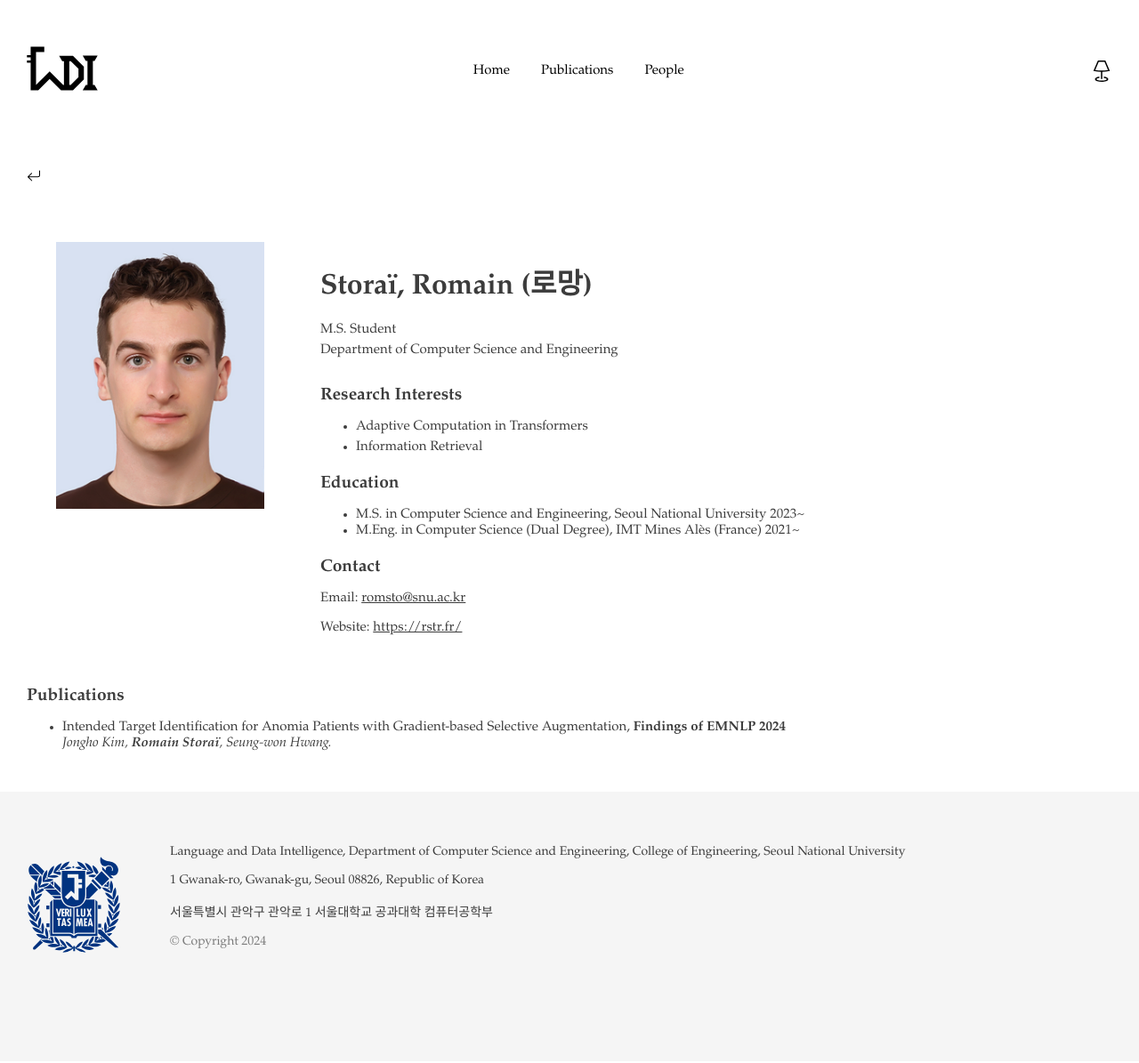
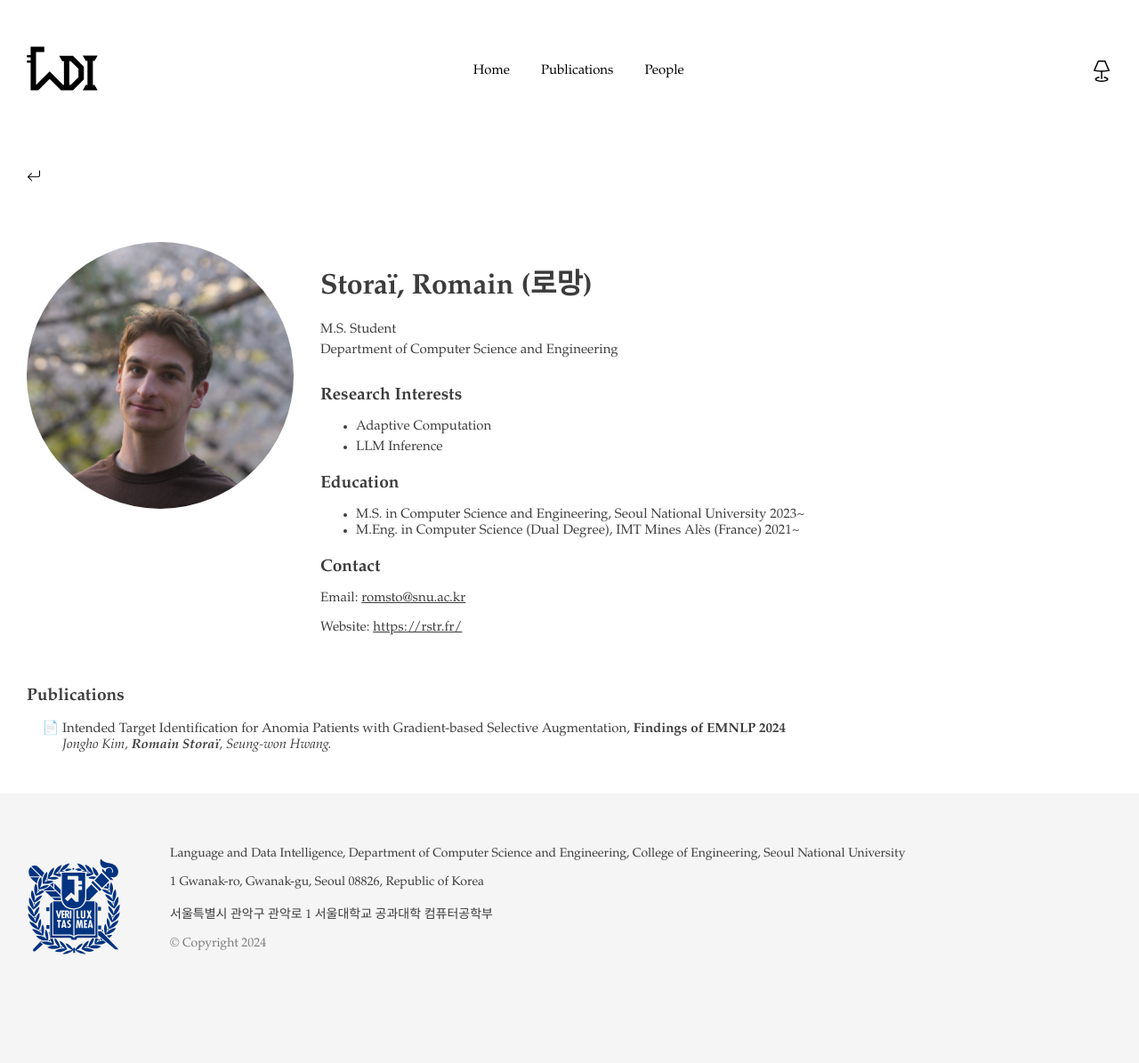
Before and after one commit to ldilab/ldilab.github.io, a Jekyll site: the page built from _people/storair.md, in a window 1280 px wide. Shown: the whole page at 89% size. Built offline with Jekyll 4.4.1, drawn with Linux system fonts in a browser that asks for light colours.

Commit message:
upgraded visual aspects (round pictures, fixed card height, adjusted lists)

```diff
--- a/_layouts/person.html
+++ b/_layouts/person.html
@@ -98,7 +98,7 @@ sitemap: false
         {% if ppublication.size > 0 %}
             <div class="other-info">
                 <h2 class="other-category">Publications</h2>
-                <ul>
+                <ul class="person-publications">
                     {% for publication in ppublication %}
                         {% assign ppublication_detail = publication | split: "|" %}
                         {% if ppublication_detail.size > 2 %}
--- a/_people/storair.md
+++ b/_people/storair.md
@@ -5,8 +5,8 @@ korean_name: 로망
 position: M.S. Student
 department: Department of Computer Science and Engineering
 interests:
- - "Adaptive Computation in Transformers"
- - "Information Retrieval"
+ - "Adaptive Computation"
+ - "LLM Inference"
 education:
  - "M.S. in Computer Science and Engineering, Seoul National University 2023~"
  - "M.Eng. in Computer Science (Dual Degree), IMT Mines Alès (France) 2021~"
--- a/assets/css/main.css
+++ b/assets/css/main.css
@@ -378,8 +378,13 @@ footer {
     font-size: 18px;
     font-weight: 600;
     margin-bottom: 5px;
-    text-decoration: none;
+    text-decoration: underline transparent;
     color: var(--text-color);
+    transition: text-decoration 0.3s ease-in-out;
+}
+
+.publication-title:hover {
+    text-decoration-color: var(--text-color);
 }
 
 .publication-authors {
@@ -421,20 +426,29 @@ footer {
     display: flex;
     width: 48%;
     margin-bottom: 30px;
+    height: 200px;
 }
 
 .person-image-container {
     width: 200px;
     height: 200px;
+    overflow: hidden;
+    position: relative;
+    border-radius: 50%;
     display: flex;
     justify-content: center;
     align-items: center;
-    overflow: hidden;
+    transition: border-radius 0.3s ease;
+}
+
+.person-image-container:hover {
+    border-radius: 0%;
 }
 
 .person-image-container img {
-    max-width: 100%;
-    max-height: 100%;
+    display: inline;
+    height: 100%;
+    width: auto;
 }
 
 .person-info-container {
@@ -472,11 +486,27 @@ footer {
     text-decoration: underline;
 }
 
+@counter-style thumbs {
+    system: cyclic;
+    symbols: "‣";
+    suffix: " ";
+}
+
 .person-interests {
-    list-style-type: none;
+    list-style-type: thumbs;
     padding: 0;
     margin: 0;
     margin-left: 15px;
+}
+
+@counter-style paper {
+    system: cyclic;
+    symbols: "📄";
+    suffix: " ";
+}
+
+.person-publications {
+    list-style-type: paper;
 }
 
 .alumni {
@@ -524,12 +554,15 @@ a.person-publication:hover {
     justify-content: center;
     align-items: center;
     overflow: hidden;
+    position: relative;
+    border-radius: 50%;
     margin-right: 30px;
 }
 
 .photo img {
-    max-width: 100%;
-    max-height: 100%;
+    display: inline;
+    height: 100%;
+    width: auto;
 }
 
 .person-description {
--- a/people.html
+++ b/people.html
@@ -32,7 +32,7 @@ sitemap: true
                             {% assign count = 0 %}
                             {% for interest in member.interests %}
                             {% assign count = count | plus: 1 %}
-                            {% if count <= 3 %}
+                            {% if count <= 2 %}
                                 <li>{{ interest }}</li>
                             {% else %}
                                 <li>...</li>
```
Also changed, not shown: assets/images/people/storair.jpg.
